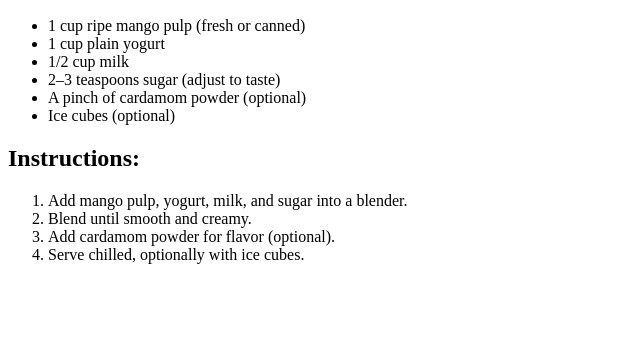
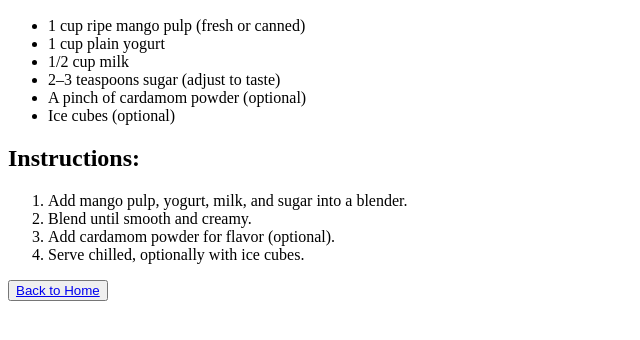
Before and after one commit to Sudeep9845/odin-recipe, a plain HTML site: page recipes/mangolassi.html in a window 1280 px wide. Shown: the part 352-692 px from the top of the page, without its empty margins (0-640 px from the left). Drawn offline with Linux system fonts and the light colour scheme.

Commit message:
feat: add Home button to all recipe pages
Added a "Home" button on mango-lassi.html, medu-vada.html, and dosa.html
to allow users to navigate back to the main page easily.

Improves site navigation and overall user experience.

```diff
--- a/recipes/mangolassi.html
+++ b/recipes/mangolassi.html
@@ -28,5 +28,7 @@
 			<li>Add cardamom powder for flavor (optional).</li>
 			<li>Serve chilled, optionally with ice cubes.</li>
 		</ol>
+
+		<button><a href="../index.html">Back to Home</a></button>
 	</body>
 </html>
```
Also changed, not shown: recipes/dosa.html (+1 -0 lines), recipes/meduvada.html (+1 -0 lines).
